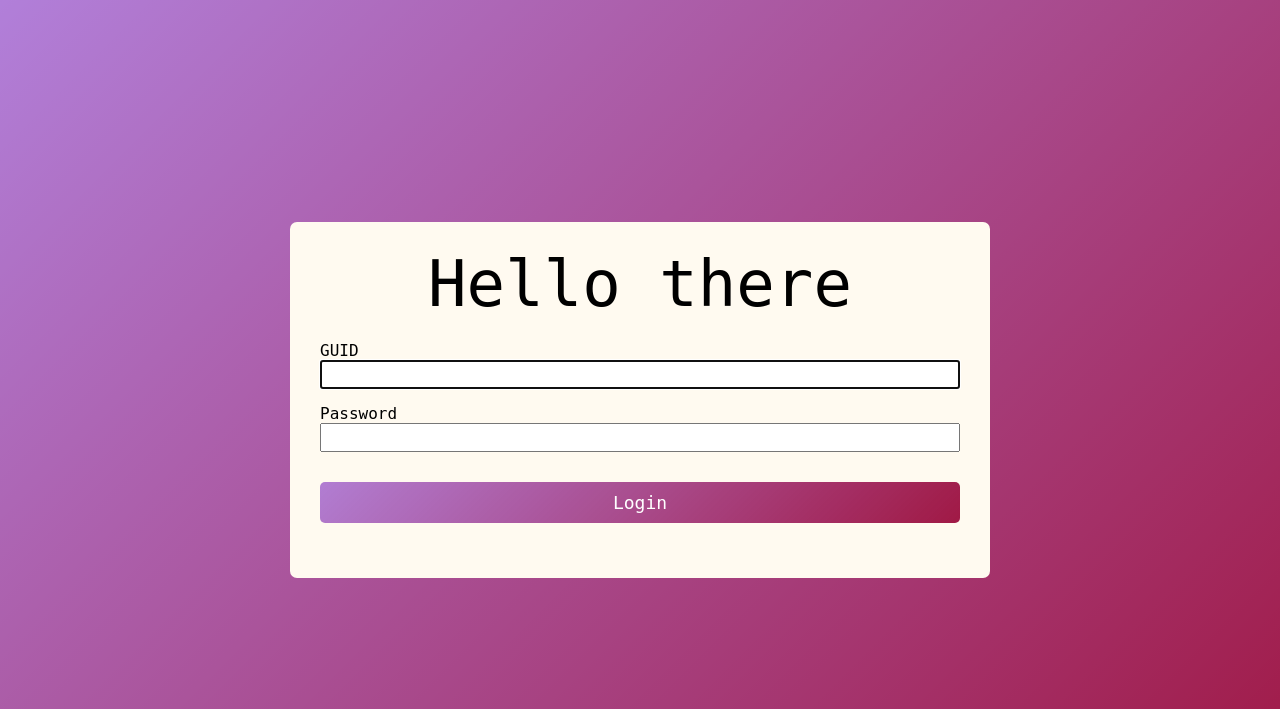
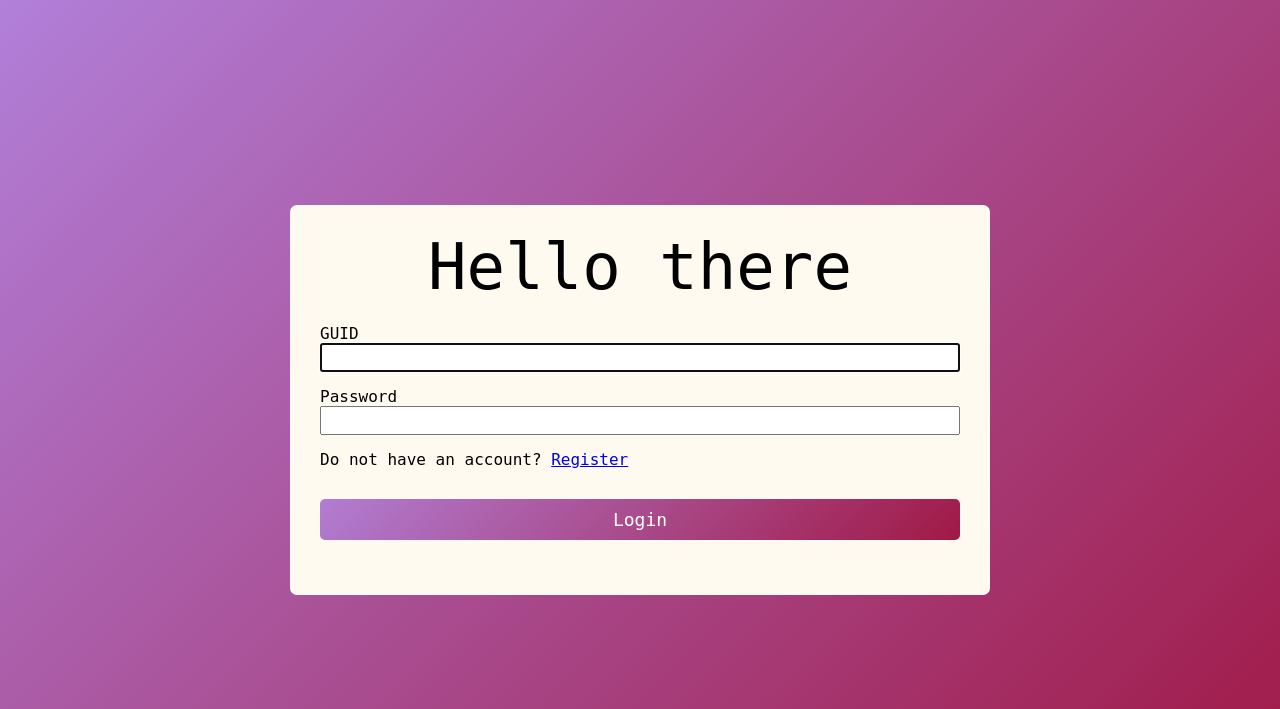
Before and after one commit to adamhoof/TinderEshopMorph, a PHP site: page /login.php in a window 1280 px wide. Shown: the top 709 px of the page. Run offline with PHP 8.4, Linux system fonts and the light colour scheme.

Commit message:
"Added register link to login page
A registration link has been added to the login page in order to improve user navigation. Users without accounts can now easily access the registration form directly from the login page. This change is made to enhance the user experience and reduce the time taken for a new user to register."

```diff
--- a/frontend/views/login.php
+++ b/frontend/views/login.php
@@ -73,6 +73,11 @@ if (isset($_POST["submit"])) {
 
             </div>
 
+            <div class="input_box">
+                <span class="details">Do not have an account? <a href="registration_form.php">Register</a></span>
+
+            </div>
+
             <div class="button">
                 <input type="submit" value="Login" name="submit">
             </div>
```
